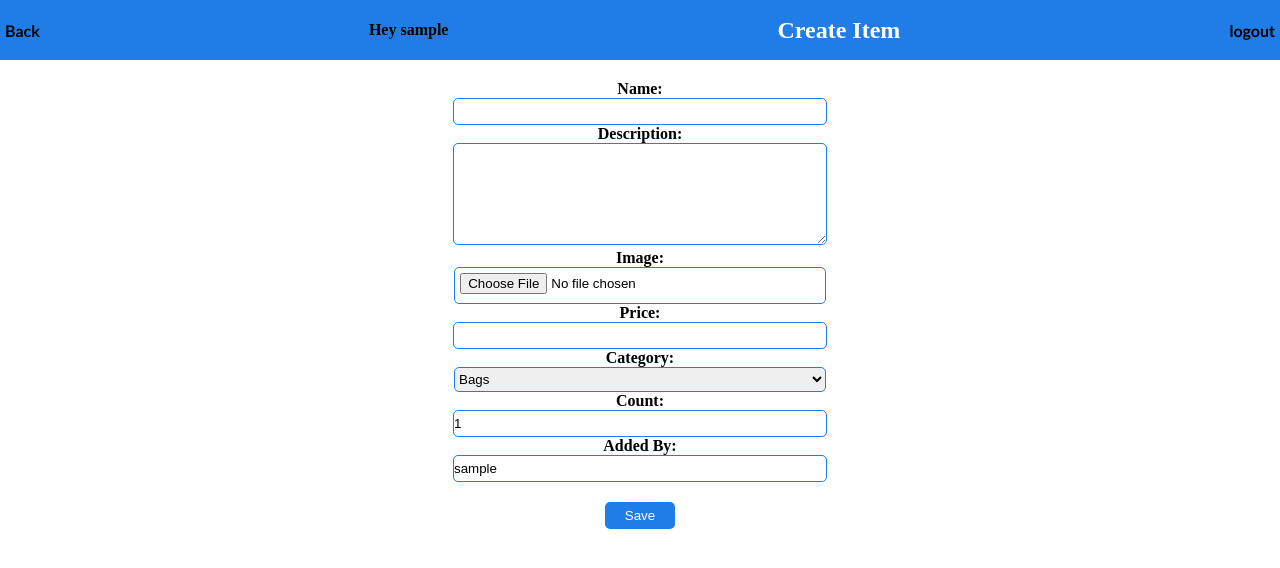
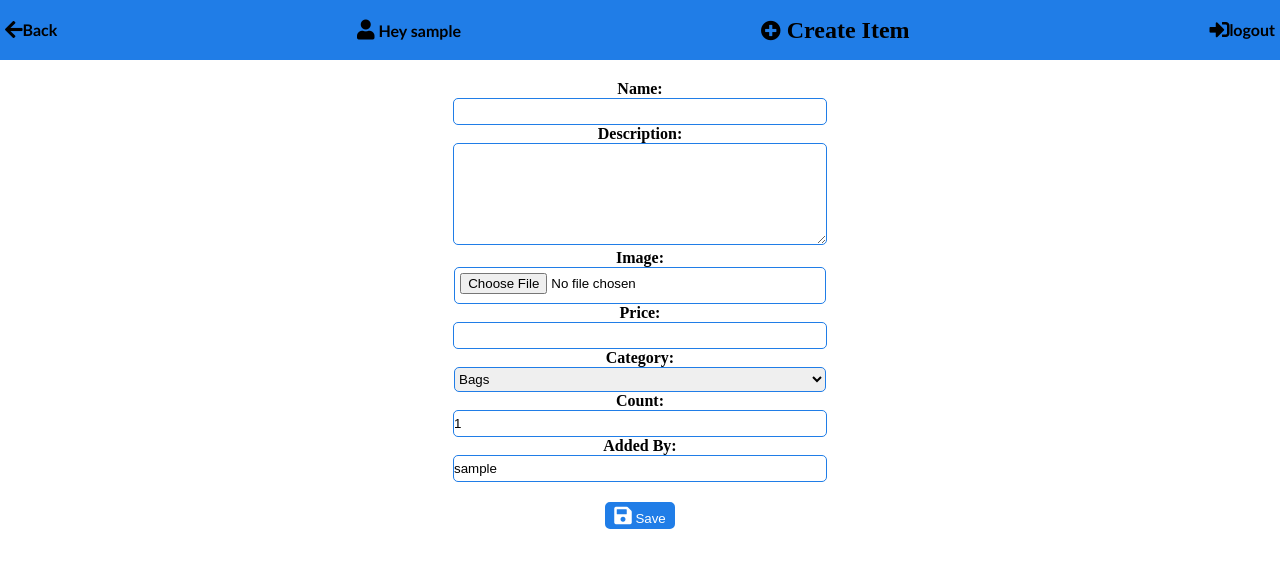
Before and after one commit to NIKHILKRISHNAK/ecommerse-app, a Django app: page /seller/createitem/ in a window 1280 px wide. Shown: the top 568 px of the page. Run offline with Django 4.2, Linux system fonts and the light colour scheme; the visitor is signed in with stand-in values (Sample User, id 1).

Commit message:
added: icon : seller landing,items,details,additem

```diff
--- a/seller/templates/seller/createitem.html
+++ b/seller/templates/seller/createitem.html
@@ -3,23 +3,25 @@
 Create Item
 {% endblock title %}
 {% block style %}
-<link rel="stylesheet" href="/static/seller/ecreateitem.css">
+<link rel="stylesheet" href="/static/seller/createitem.css">
 {% endblock style %}
 
 {% block header %}
+<link rel="stylesheet" href="https://cdnjs.cloudflare.com/ajax/libs/font-awesome/4.7.0/css/font-awesome.min.css">
+<link rel="stylesheet" href="https://cdnjs.cloudflare.com/ajax/libs/font-awesome/5.15.3/css/all.min.css" integrity="sha512-...." crossorigin="anonymous" referrerpolicy="no-referrer" />
 
 {% endblock header %}
 {% block body %}
 <nav>
-    <a href="/seller/items/">Back</a>
+    <a href="/seller/items/"><i class="fas fa-arrow-left" style="font-size: 20px;"></i>  Back</a>
     {% if request.user.is_authenticated %}
-    <h4>Hey {{request.user}}</h4>
+    <a href="/profile/"><h4><i class="fas fa-user" style="font-size: 20px;"></i>  Hey {{request.user}}</h4></a>
     {% endif %}
-    <h1 style="color: white;">Create Item</h1>
+    <h1><i class="fas fa-plus-circle" style="font-size: 20px;"></i>  Create Item</h1>
     {% if request.user.is_authenticated %}
-    <a href="/logout">logout</a>
+    <a href="/logout"><i class="fas fa-sign-in-alt" style="font-size: 20px;"></i>  logout</a>
     {% else %}
-    <a href="/login/">Login</a>
+    <a href="/login/"><i class="fas fa-sign-out-alt" style="font-size: 20px;"></i>  login</a>
     {% endif %}
 </nav>
 <div class="nonnav">
@@ -38,7 +40,7 @@ Create Item
 
         <h4>Count:</h4><input type="number" name="count" value="1" required>
         <h4>Added By:</h4><input class="readonly" type="text" name="added_by" value="{{request.user}}" readonly required><br>
-        <input type="submit" value="Save">
+        <button type="submit"><i class="fas fa-save" style="font-size: 20px;"></i>  Save</button>
     </form>
 </div>
 {% endblock body %}
--- a/seller/views.py
+++ b/seller/views.py
@@ -38,6 +38,10 @@ def items(request):
 @staff_member_required
 def details(request,id):
     item=Items.objects.get(id=id)
+    print(item.count)
+    if (item.count)==0:
+        no="zero"
+        return render(request,'seller/details.html',{'item':item,'no':no})
     return render(request,'seller/details.html',{'item':item})
 
 @staff_member_required
--- a/static/eprofile.css
+++ b/static/profile.css
@@ -57,6 +57,8 @@ a{
 }
 .items{
     display: flex;
+    flex-direction: row;
+    flex-wrap: wrap;
     padding: 20px;
     justify-content: space-around;
 }
--- a/static/seller/ecreateitem.css
+++ b/static/seller/createitem.css
@@ -23,6 +23,9 @@ nav a:hover {
 nav a {
     font-size: medium;
     font-weight: bold;
+    display: flex;
+    flex-direction: row;
+    justify-content: space-around;
 }
 
 a {
@@ -82,7 +85,7 @@ input[type="file"] {
 input[type="file"]:hover{
     cursor: pointer;
 }
-input[type="submit"] {
+button {
     background-color: #207de7;
     width: 70px;
     height: 27px;
@@ -105,7 +108,7 @@ select:focus{
 .readonly{
     cursor: auto;
 }
-input[type="submit"]:hover{
+button:hover{
     background-color: white;
     color: #207de7;
 }
--- a/static/seller/edetails.css
+++ b/static/seller/details.css
@@ -20,7 +20,10 @@ nav a:hover{
 }
 nav a{
     font-size:medium;
-    font-weight: bold;
+    font-weight: bold;justify-content: space-around;
+    display: flex;
+    flex-direction: row;
+
 }
 a{
     text-decoration: none;
--- a/static/seller/landing.css
+++ b/static/seller/elanding.css
@@ -21,6 +21,9 @@ nav a:hover{
 nav a{
     font-size:medium;
     font-weight: bold;
+    display: flex;
+    flex-direction: row;
+    justify-content: space-around;
 }
 a{
     text-decoration: none;
--- a/templates/profile.html
+++ b/templates/profile.html
@@ -3,7 +3,7 @@
 Profile
 {% endblock title %}
 {% block style %}
-<link rel="stylesheet" href="/static/eprofile.css">
+<link rel="stylesheet" href="/static/profile.css">
 {% endblock style %}
 {% block header %}
 <link rel="stylesheet" href="https://cdnjs.cloudflare.com/ajax/libs/font-awesome/4.7.0/css/font-awesome.min.css">
```
Also changed, not shown: seller/templates/seller/details.html (+14 -8 lines), seller/templates/seller/items.html (+8 -6 lines), seller/templates/seller/landing.html (+20 -12 lines), static/seller/items.css (renamed from static/seller/eitems.css, +9 -2 lines).
